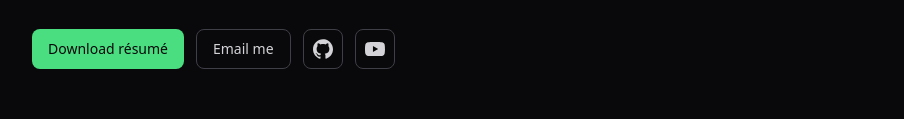
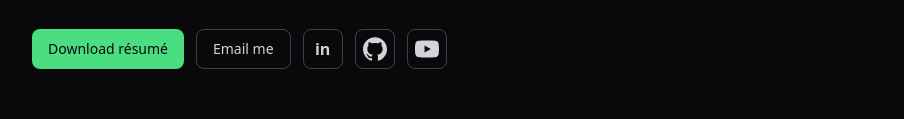
Before and after one commit to MJAguda/MJAguda.github.io, an Astro site: page / in a window 1280 px wide. Shown: the part 398-517 px from the top of the page, without its empty margins (184-1088 px from the left). Built offline with nearby package versions, Linux system fonts and the light colour scheme; Astro itself is replaced by a stand-in of ours; no server answers.

Commit message:
Hero: add LinkedIn link; draw social icons at 24px
Co-Authored-By: Claude Opus 5.5 <noreply@anthropic.com>

```diff
--- a/src/data/profile.ts
+++ b/src/data/profile.ts
@@ -9,6 +9,7 @@ export const profile = {
   email: 'mark.jayson.aguda@gmail.com',
   resume: '/Mark-Jayson-Aguda-Resume.pdf',
   socials: [
+    { label: 'LinkedIn', href: 'https://www.linkedin.com/in/mark-jayson-a-a0b9b5148/', mark: 'in' },
     { label: 'GitHub', href: 'https://github.com/MJAguda' },
     { label: 'YouTube', href: 'https://www.youtube.com/@mjdminer4079' },
   ],
--- a/src/pages/index.astro
+++ b/src/pages/index.astro
@@ -8,6 +8,7 @@ import { siGithub, siYoutube, type SimpleIcon } from 'simple-icons';
 import { profile, about, skills, skillNotes, experience, education, teaching } from '../data/profile';
 
 const projects = (await getCollection('projects')).sort((a, b) => a.data.order - b.data.order);
+// Simple Icons has no LinkedIn logo, so LinkedIn shows its `mark` text instead.
 const socialIcons: Record<string, SimpleIcon> = { GitHub: siGithub, YouTube: siYoutube };
 
 const button = 'inline-flex items-center rounded-lg px-4 py-2 text-sm font-medium transition';
@@ -27,7 +28,9 @@ const sectionTitle = 'font-mono text-2xl font-bold tracking-tight';
       <a href={`mailto:${profile.email}`} class={`${button} border border-zinc-300 hover:border-accent dark:border-zinc-700 dark:hover:border-accent-soft`}>Email me</a>
       {profile.socials.map((s) => (
         <a href={s.href} aria-label={s.label} title={s.label} class="inline-flex size-10 items-center justify-center rounded-lg border border-zinc-300 transition hover:border-accent hover:text-accent dark:border-zinc-700 dark:hover:border-accent-soft dark:hover:text-accent-soft">
-          <svg class="size-5 fill-current" viewBox="0 0 24 24" aria-hidden="true"><path d={socialIcons[s.label].path} /></svg>
+          {socialIcons[s.label]
+            ? <svg class="size-6 fill-current" viewBox="0 0 24 24" aria-hidden="true"><path d={socialIcons[s.label].path} /></svg>
+            : <span class="font-mono text-base font-bold" aria-hidden="true">{s.mark}</span>}
         </a>
       ))}
     </div>
```
